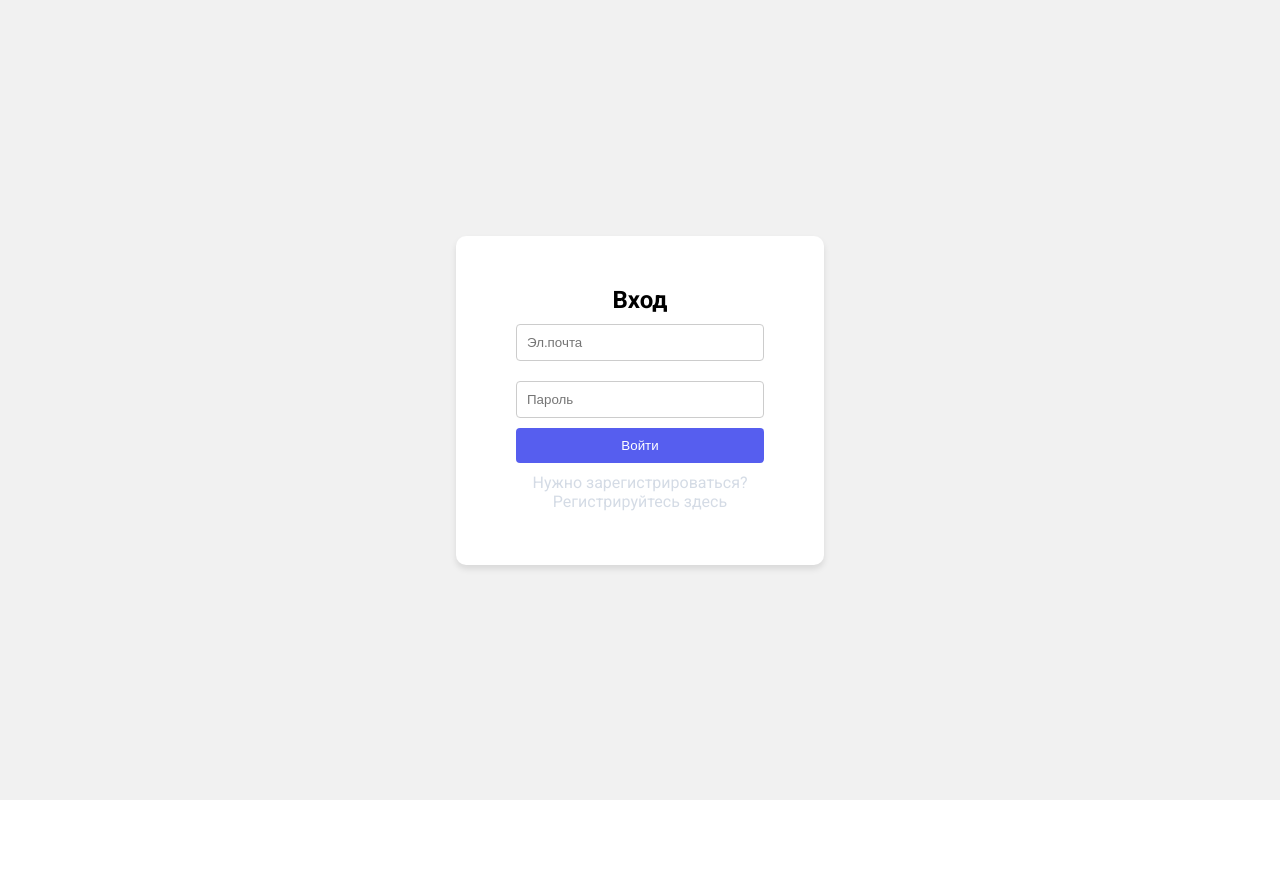
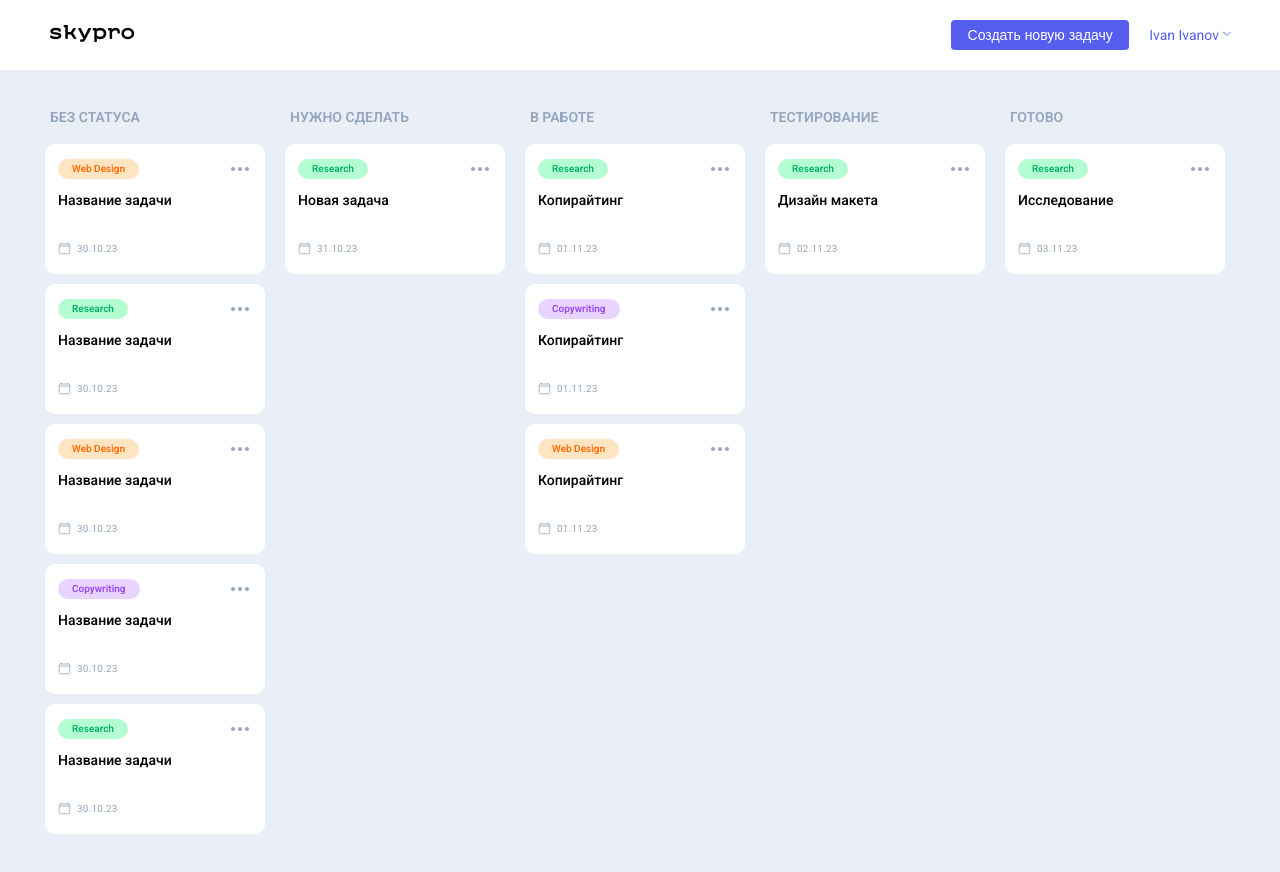
Before and after one commit to Veritas-lab/skypro-kanban, a React (Vite) app: page / in a window 1280 px wide. Before the commit this address led to /login. Shown: the top 872 px of the page. Before the commit the page ends 800 px from the top, so only its background shows below. Built offline with nearby package versions, Linux system fonts and the light colour scheme; sample sign-in values are in the browser's storage.

Commit message:
Настроен API

```diff
--- a/src/App.jsx
+++ b/src/App.jsx
@@ -1,5 +1,5 @@
 import AppRoutes from "./components/AppRoutes";
-import { GlobalStyles } from "./styles/GlobalStyles";
+import { GlobalStyles } from "./Styles/GlobalStyles";
 
 function App() {
   return (
--- a/src/components/AppRoutes.jsx
+++ b/src/components/AppRoutes.jsx
@@ -1,11 +1,11 @@
 import { Routes, Route, Navigate } from "react-router-dom";
-import { useState } from "react";
+import { useState, useEffect } from "react";
 import MainPage from "../pages/MainPage";
 import LoginPage from "../pages/LoginPage";
 import RegisterPage from "../pages/RegisterPage";
 import ExitPage from "../pages/ExitPage";
 import NotFoundPage from "../pages/NotFoundPage";
-import PopBrowsePage from "../pages/PopBrowsePage";
+import PopBrowse from "../components/popups/PopBrowse";
 import PopNewCardPage from "../pages/PopNewCardPage";
 import Layout from "./Layout";
 
@@ -14,28 +14,39 @@ function ProtectedRoute({ isAuth, children }) {
 }
 
 export default function AppRoutes() {
-  const [isAuth, setIsAuth] = useState(false);
+  const [isAuth, setIsAuth] = useState(!!localStorage.getItem("userInfo"));
+
+  useEffect(() => {
+    const checkAuth = () => {
+      const userInfo = JSON.parse(localStorage.getItem("userInfo"));
+      setIsAuth(!!userInfo?.token);
+    };
+    checkAuth();
+    window.addEventListener("storage", checkAuth);
+    return () => window.removeEventListener("storage", checkAuth);
+  }, []);
 
   return (
-    <>
     <Routes>
       <Route
         element={
           <ProtectedRoute isAuth={isAuth}>
-              <Layout />
+            <Layout setIsAuth={setIsAuth} />
           </ProtectedRoute>
         }
       >
         <Route path="/" element={<MainPage setIsAuth={setIsAuth} />}>
-            <Route path="card/:id" element={<PopBrowsePage />} />
+          <Route path="card/:id" element={<PopBrowse />} />
           <Route path="new" element={<PopNewCardPage />} />
+          <Route path="exit" element={<ExitPage setIsAuth={setIsAuth} />} />
         </Route>
-          <Route path="/exit" element={<ExitPage setIsAuth={setIsAuth} />} />
       </Route>
       <Route path="/login" element={<LoginPage setIsAuth={setIsAuth} />} />
-        <Route path="/register" element={<RegisterPage />} />
+      <Route
+        path="/register"
+        element={<RegisterPage setIsAuth={setIsAuth} />}
+      />
       <Route path="*" element={<NotFoundPage />} />
     </Routes>
-    </>
   );
 }
--- a/src/components/Layout.jsx
+++ b/src/components/Layout.jsx
@@ -1,14 +1,19 @@
 import { Outlet, useLocation } from "react-router-dom";
 import Header from "./Header/Header";
 
-function Layout() {
+function Layout({ setIsAuth }) {
   const location = useLocation();
   const hideHeader =
     location.pathname === "/login" || location.pathname === "/register";
 
+  const handleLogout = () => {
+    localStorage.removeItem("userInfo");
+    if (setIsAuth) setIsAuth(false);
+  };
+
   return (
     <div className="wrapper">
-      {!hideHeader && <Header />}
+      {!hideHeader && <Header onLogout={handleLogout} />}
       <Outlet />
     </div>
   );
--- a/src/main.jsx
+++ b/src/main.jsx
@@ -3,7 +3,7 @@ import { createRoot } from "react-dom/client";
 import { BrowserRouter } from "react-router-dom";
 import "./index.css";
 import App from "./App.jsx";
-import { GlobalStyles } from "./styles/GlobalStyles";
+import { GlobalStyles } from "./Styles/GlobalStyles";
 
 createRoot(document.getElementById("root")).render(
   <StrictMode>
```
Lines whose indentation alone changed are shown as unchanged.
